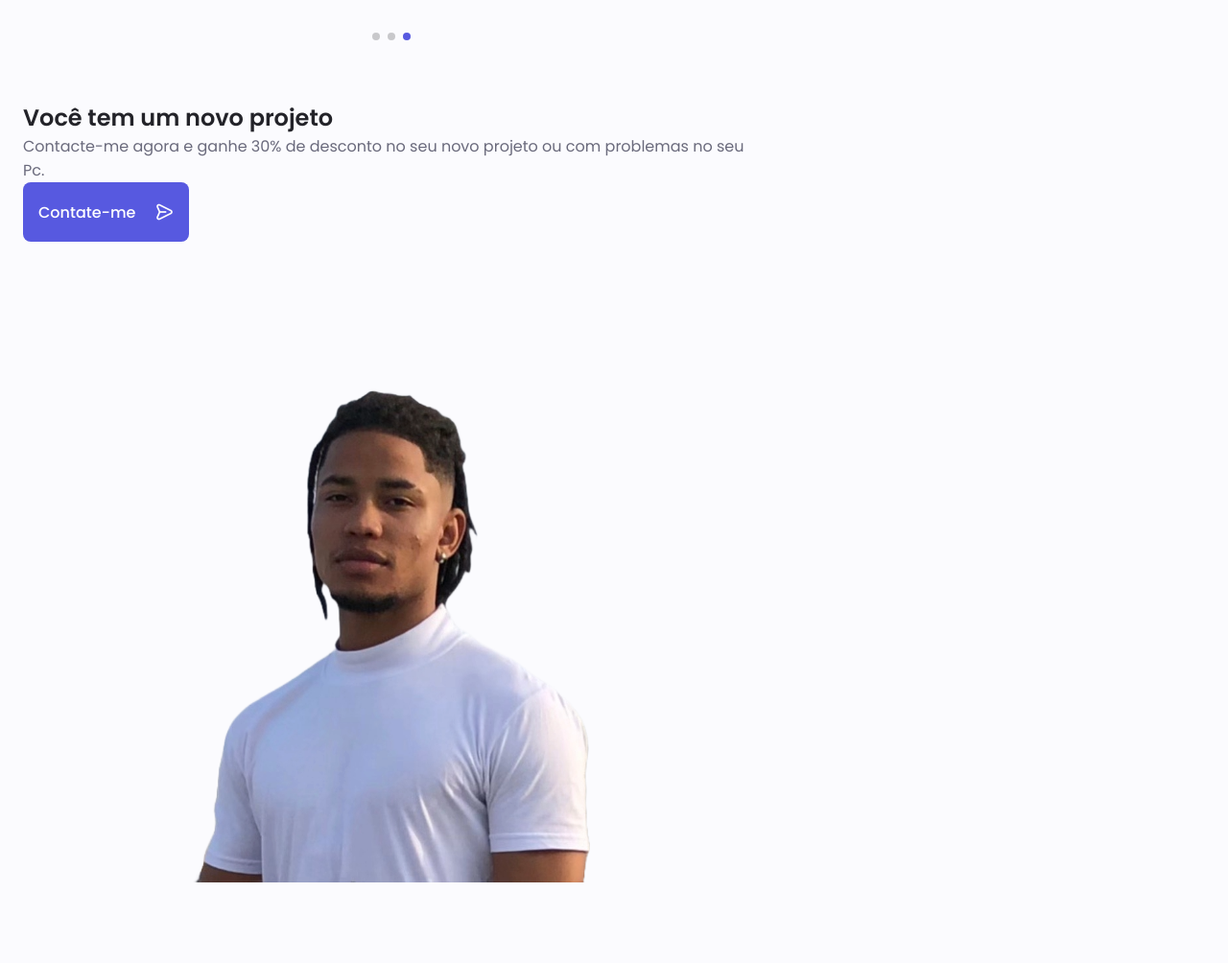
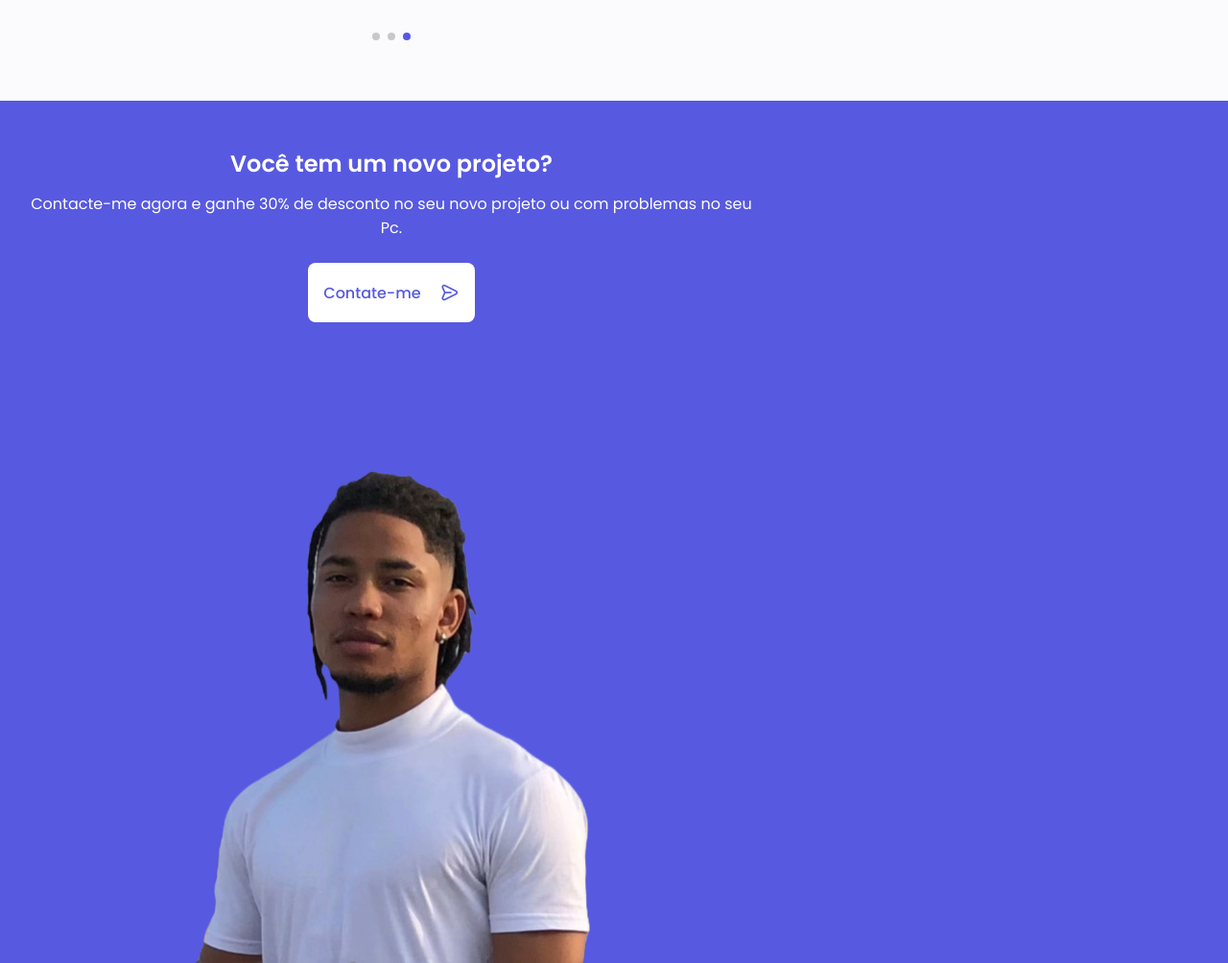
Before and after one commit to MarcosMineiroo/PortfolioMineiro-, a plain HTML site: page index.html in a window 1280 px wide. Shown: the part 4203-5207 px from the top of the page at 96% size. Drawn offline with nearby package versions, Linux system fonts and the light colour scheme.

Commit message:
add styles css projetos

```diff
--- a/assets/css/styles.css
+++ b/assets/css/styles.css
@@ -353,6 +353,15 @@ img {
   font-size: 1.25rem;
   margin-left: 1.25rem;
   transition: .3s;
+}
+
+.button--white{
+  background-color: #fff;
+  color: var(--first-color);
+}
+
+.button--white:hover{
+  background-color: #fff;
 }
 
 .button--flex{
@@ -736,12 +745,14 @@ img {
 
 .portfolio__content{
   padding: 0 1.5rem;
+
 }
 
 .portfolio__img{
   width: 265px;
   border-radius: .5rem;
   justify-self: center;
+
 }
 
 .portfolio__title{
@@ -790,12 +801,34 @@ img {
   outline: none;
 }
 
+/*==================== PROJECT IN MIND ====================*/
+.project{
+  text-align: center;
+}
 
+.project__bg{
+  background-color: var(--first-color-second);
+  padding-top: 3rem;
+}
 
+.project__title{
+  font-size: var(--h2-font-size);
+  margin-bottom: var(--mb-0-75);
+}
 
+.project__description{
+  margin-bottom: var(--mb-1-5);
+}
 
+.project__title,
+.project__description{
+  color: #fff;
+}
 
-/*==================== PROJECT IN MIND ====================*/
+.prpject_img{
+  width: 232px;
+  justify-self: center;
+}
 
 
 /*==================== TESTIMONIAL ====================*/
--- a/index.html
+++ b/index.html
@@ -722,7 +722,7 @@
                 <div class="project__bg">
                     <div class="project__container container grid">
                         <div class="project__data">
-                            <h2 class="project__title">Você tem um novo projeto</h2>
+                            <h2 class="project__title">Você tem um novo projeto?</h2>
                             <p class="project__description">Contacte-me agora e ganhe 30% de desconto no seu novo projeto ou com problemas no seu Pc.
                             </p>
                             <a href="#contact" class="button button--flex button--white">
```
